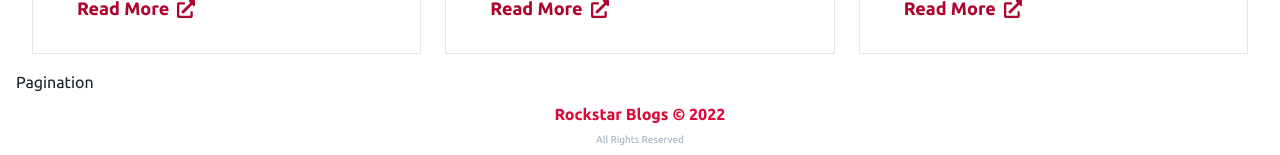
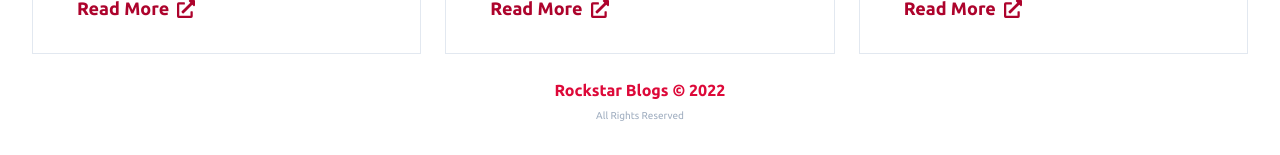
Before and after one commit to Aman7400/rockstar-blogs, a Next.js app: page / in a window 1280 px wide. Shown: the part 2112-2267 px from the top of the page. After the commit the page ends 2246 px from the top, so only its background shows below. Built offline with nearby package versions, Linux system fonts and the light colour scheme.

Commit message:
Update AllBlogPosts.js

```diff
--- a/components/home/AllBlogPosts.js
+++ b/components/home/AllBlogPosts.js
@@ -39,8 +39,6 @@
           }
         </TabPanels>
       </Tabs>
-      {/* Pagination */}
-      <Text>Pagination</Text>
     </Container>
   )
 }
```
